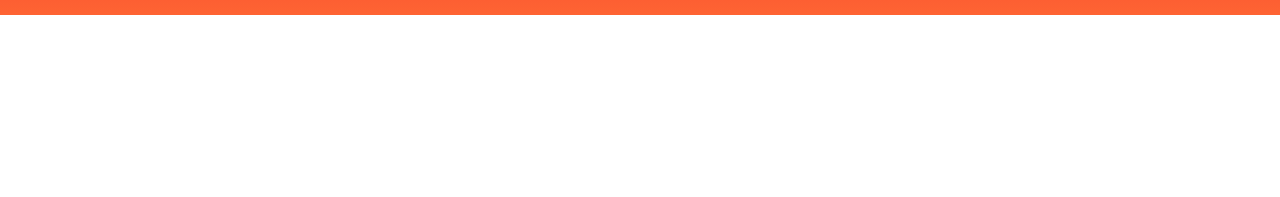
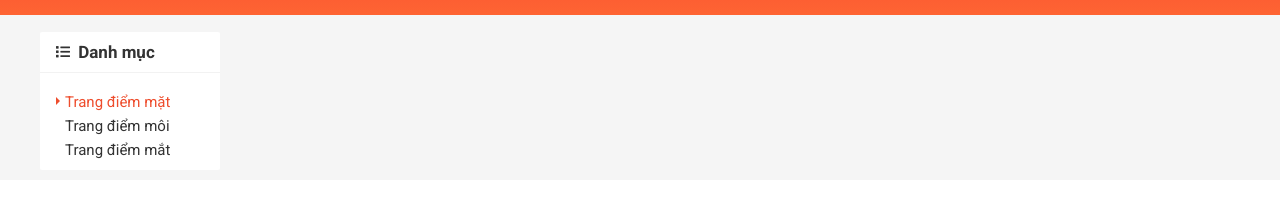
Before and after one commit to AnhKhoa1405/shopee_demo, a plain HTML site: page index.html in a window 1280 px wide. Shown: the part 105-302 px from the top of the page. Drawn offline with nearby package versions, Linux system fonts and the light colour scheme.

Commit message:
Second commit

```diff
--- a/assets/css/base.css
+++ b/assets/css/base.css
@@ -22,6 +22,8 @@ html {
   box-sizing: border-box;
 }
 
+/* Responsive */
+
 .grid {
   width: 1200px;
   max-width: 100%;
@@ -35,6 +37,21 @@ html {
 .grid__row {
   display: flex;
   flex-wrap: wrap;
+  margin-left: -12px;
+  margin-right: -12px;
+}
+
+/* Test */
+.grid__column-2 {
+  padding-left: 12px;
+  padding-right: 12px;
+  width: 16.6667%;
+}
+
+.grid__column-10 {
+  padding-left: 12px;
+  padding-right: 12px;
+  width: 83.3334%;
 }
 
 /* Modal */
--- a/assets/css/main.css
+++ b/assets/css/main.css
@@ -828,3 +828,66 @@
 .header__cart-view-cart:hover {
   background-color: #f05d41;
 }
+
+.app__container {
+  background-color: #f5f5f5;
+}
+
+.category {
+  background-color: var(--white-color);
+  border-radius: 2px;
+}
+
+.category__heading {
+  font-size: 1.7rem;
+  color: var(--text-color);
+  padding: 12px 16px;
+  border-bottom: 1px solid rgba(0, 0, 0, 0.05);
+}
+
+.category__heading-icon {
+  font-size: 1.4rem;
+  margin-right: 4px;
+  position: relative;
+  top: -1px;
+}
+
+.category-list {
+  padding: 0 0 8px 0;
+  list-style: none;
+  margin-left: 9px;
+}
+
+.category-item {
+}
+
+.category-item--active .category-item__link {
+  color: var(--primary-color);
+}
+
+.category-item--active .category-item__link::before {
+  content: "";
+  top: 50%;
+  transform: translateY(calc(-50% - 1px));
+  left: 7px;
+  display: block;
+  position: absolute;
+  border: 4px solid;
+  border-color: transparent transparent transparent var(--primary-color);
+}
+
+.category-item__link {
+  text-decoration: none;
+  position: relative;
+  color: var(--text-color);
+  font-size: 1.5rem;
+  padding: 4px 16px;
+  display: block;
+  right: 0;
+  transition: right linear 0.1s;
+}
+
+.category-item__link:hover {
+  right: -4px;
+  color: var(--primary-color);
+}
--- a/index.html
+++ b/index.html
@@ -364,7 +364,44 @@
         </div>
       </header>
       <!-- End Header -->
-      <div class="container"></div>
+      <div class="app__container">
+         <div class="grid">
+          <div class="grid__row">
+            <div class="grid__column-2">
+              <nav class="category">
+                <h3 class="category__heading">
+                  <i class="fas fa-list category__heading-icon"></i>
+                  Danh mục
+                </h3>
+                <ul class="category-list">
+                  <li class="category-item category-item--active">
+                    <a href="#" class="category-item__link">
+                      Trang điểm mặt
+                    </a>
+                  </li>
+                  <li class="category-item">
+                    <a href="#" class="category-item__link">
+                      Trang điểm môi
+                    </a>
+                  </li>
+                  <li class="category-item">
+                    <a href="#" class="category-item__link">
+                      Trang điểm mắt
+                    </a>
+                  </li>
+                </ul>
+              </nav>
+            </div>
+
+            <div class="grid__column-10">
+
+            </div>
+          </div>
+         </div>
+
+          </div>
+
+      </div>
       <footer class="footer"></footer>
     </div>
     <!-- Modal layout -->
```
